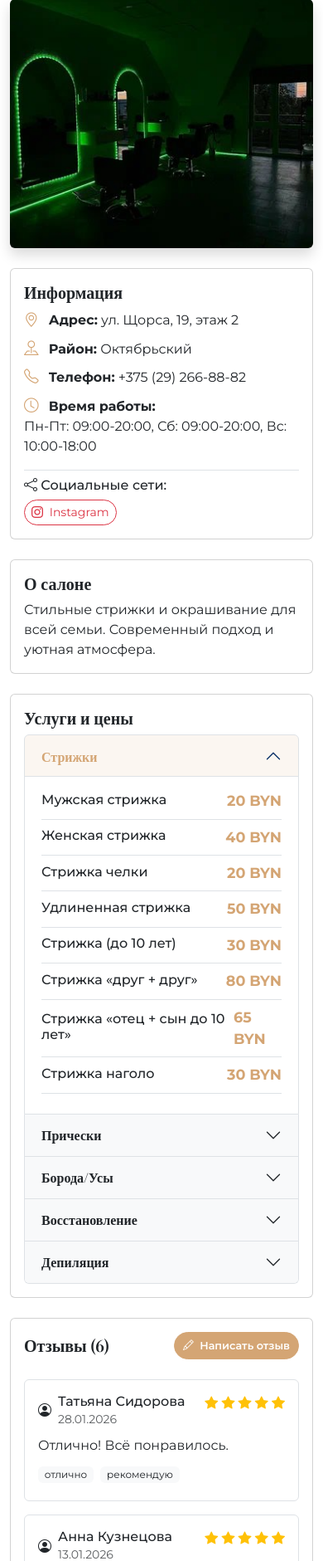
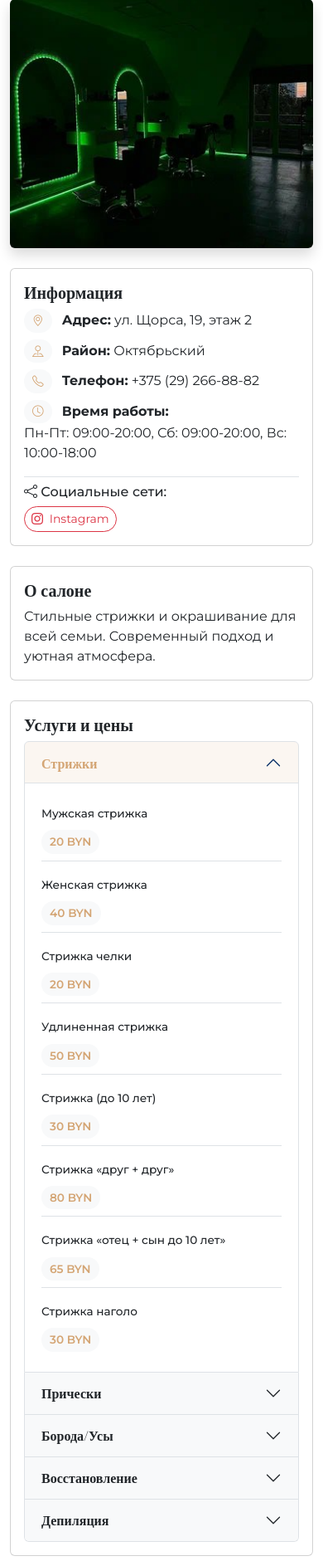
Before and after one commit to TheLastSurvived/beauty-info-flask, a Flask app: page /catalog/1 in a window 390 px wide. Shown: the part 399-2280 px from the top of the page at 83% size. Run offline with Flask 3, Linux system fonts and the light colour scheme; some libraries are stand-ins or nearby versions.

Commit message:
fix prices

```diff
--- a/static/css/style.css
+++ b/static/css/style.css
@@ -2607,3 +2607,97 @@ html {
     display: none;
   }
 }
+
+
+
+.service-item {
+    display: flex;
+    justify-content: space-between;
+    align-items: center;
+    gap: 15px;
+}
+
+.service-info {
+    flex: 1;
+    min-width: 0; /* Важно для переноса длинных слов */
+}
+
+.service-info h6 {
+    margin-bottom: 4px;
+    word-wrap: break-word;
+}
+
+.service-description {
+    display: block;
+    word-wrap: break-word;
+}
+
+.service-price-wrapper {
+    flex-shrink: 0; /* Цена не сжимается */
+}
+
+.service-price {
+    white-space: nowrap;
+    font-weight: 600;
+    font-size: 1rem;
+}
+
+/* Адаптив для планшетов */
+@media (max-width: 768px) {
+    .service-price {
+        font-size: 0.95rem;
+    }
+
+    .service-info h6 {
+        font-size: 0.95rem;
+    }
+}
+
+/* Адаптив для мобильных телефонов */
+@media (max-width: 576px) {
+    .service-item {
+        flex-direction: column;
+        align-items: flex-start;
+        gap: 8px;
+    }
+
+    .service-price-wrapper {
+        width: 100%;
+    }
+
+    .service-price {
+        display: inline-block;
+        white-space: normal;
+        background: #f8f9fa;
+        padding: 5px 12px;
+        border-radius: 20px;
+        font-size: 0.9rem;
+    }
+
+    .service-info h6 {
+        font-size: 0.9rem;
+        margin-bottom: 4px;
+    }
+
+    .service-description {
+        font-size: 0.8rem;
+    }
+}
+
+/* Для очень маленьких экранов (до 400px) */
+@media (max-width: 400px) {
+    .service-price {
+        font-size: 0.85rem;
+        padding: 4px 10px;
+    }
+
+    .service-info h6 {
+        font-size: 0.85rem;
+    }
+}
+
+/* Альтернативный вариант для аккордеона */
+.accordion-body .service-item:last-child {
+    margin-bottom: 0 !important;
+    border-bottom: none !important;
+}
--- a/templates/salon-detail.html
+++ b/templates/salon-detail.html
@@ -172,14 +172,15 @@
              data-bs-parent="#servicesAccordion">
           <div class="accordion-body">
             {% for service in services_list %}
-            <div class="d-flex justify-content-between align-items-center border-bottom pb-2 mb-2">
-              <div>
+            <!-- Используем service-item класс вместо d-flex -->
+            <div class="service-item border-bottom pb-2 mb-2">
+              <div class="service-info">
                 <h6 class="mb-1">{{ service.name }}</h6>
                 {% if service.description %}
-                <small class="text-muted">{{ service.description }}</small>
+                <small class="text-muted service-description">{{ service.description }}</small>
                 {% endif %}
               </div>
-              <div>
+              <div class="service-price-wrapper">
                 <strong class="service-price">
                   {% if service.price %}
                     {{ service.price }} BYN
@@ -197,22 +198,22 @@
     </div>
     {% else %}
     <!-- Вариант 2: Простой список (если передается только services) -->
-    <div class="list-group">
+    <div class="services-list">
       {% for service in services %}
-      <div class="d-flex justify-content-between align-items-center border-bottom pb-2 mb-2">
-        <div>
+      <div class="service-item border-bottom pb-2 mb-2">
+        <div class="service-info">
           <h6 class="mb-1">{{ service.name }}</h6>
           {% if service.category %}
           <span class="badge bg-light text-dark mb-1">{{ service.category }}</span>
           {% endif %}
           {% if service.description %}
-          <small class="text-muted d-block">{{ service.description }}</small>
+          <small class="text-muted service-description d-block">{{ service.description }}</small>
           {% endif %}
         </div>
-        <div>
+        <div class="service-price-wrapper">
           <strong class="service-price">
             {% if service.price %}
-              {{ service.price }} ₽
+              {{ service.price }} BYN
             {% else %}
               По запросу
             {% endif %}
```
